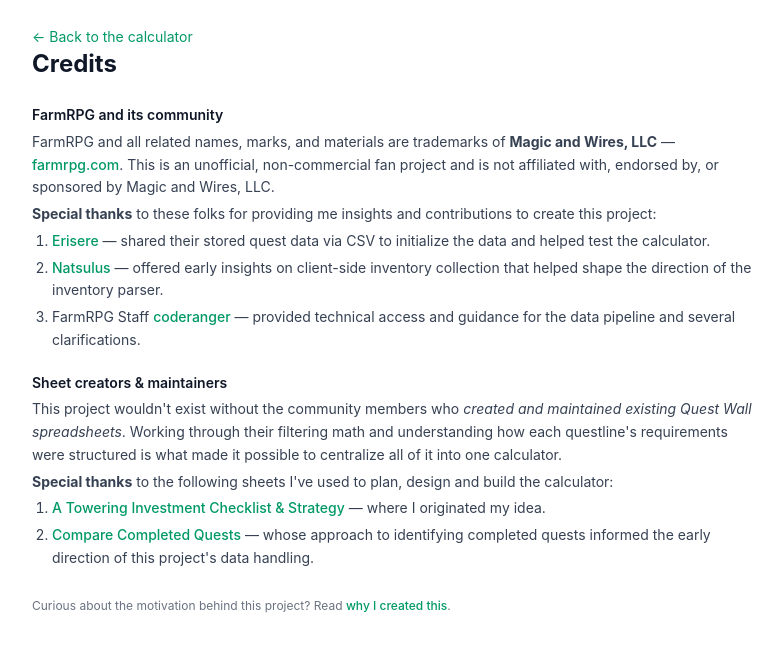
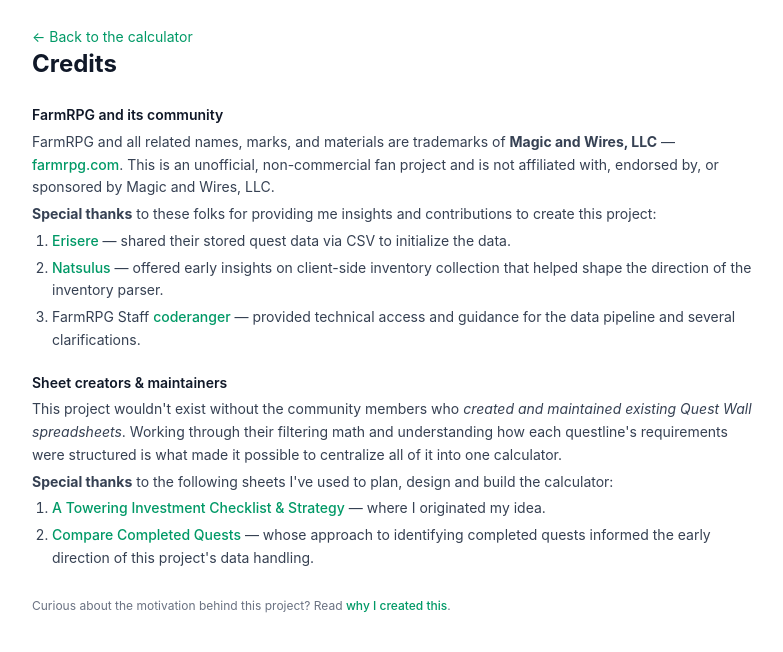
Before and after one commit to ffrpg-tech/quest-wall, a SvelteKit app: page /credits in a window 1280 px wide. Shown: the top 652 px of the page, without its empty margins (248-1031 px from the left). Built offline with nearby package versions, Linux system fonts and the light colour scheme.

Commit message:
docs(credits): trim inaccurate testing credit for Erisere
Erisere provided the initial CSV data but didn't test the calculator
itself, so the claim was overstated.

```diff
--- a/src/routes/credits/+page.svelte
+++ b/src/routes/credits/+page.svelte
@@ -48,7 +48,7 @@
 				<strong>Special thanks</strong> to these folks for providing me insights and contributions to create this project:
 			</p>
 			<ol class="mt-1 list-decimal space-y-1 pl-5">
-				<li><span class="font-medium text-emerald-600 dark:text-emerald-400">Erisere</span> — shared their stored quest data via CSV to initialize the data and helped test the calculator.</li>
+				<li><span class="font-medium text-emerald-600 dark:text-emerald-400">Erisere</span> — shared their stored quest data via CSV to initialize the data.</li>
 				<li><span class="font-medium text-emerald-600 dark:text-emerald-400">Natsulus</span> — offered early insights on client-side inventory collection that helped shape the direction of the inventory parser.</li>
 				<li>FarmRPG Staff <span class="font-medium text-emerald-600 dark:text-emerald-400">coderanger</span> — provided technical access and guidance for the data pipeline and several clarifications.</li>
 			</ol>
```
